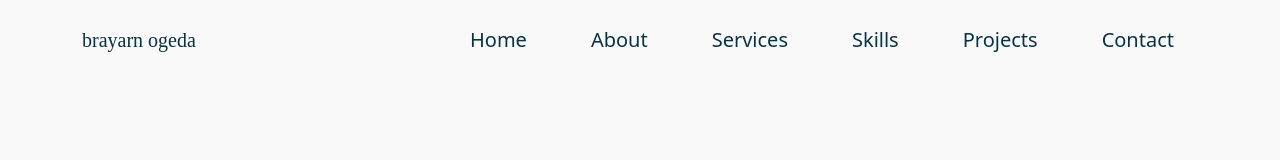
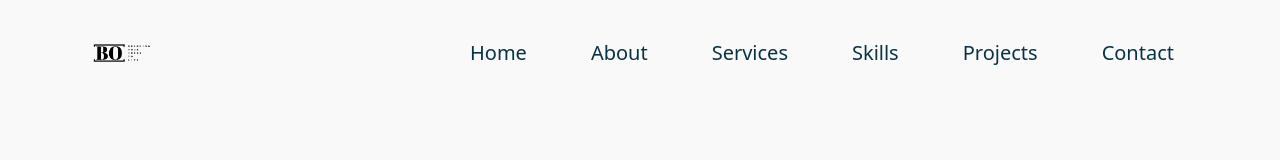
Before and after one commit to o-brayarn/portfolio, a React (Create React App) app: page / in a window 1280 px wide. Shown: the top 160 px of the page. Built offline with nearby package versions, Linux system fonts and the light colour scheme; a web font is replaced by a local one.

Commit message:
add logo to the Navbar

```diff
--- a/src/components/navbar/NavBar.jsx
+++ b/src/components/navbar/NavBar.jsx
@@ -1,6 +1,7 @@
 import React from "react";
 import './navbar.css';
 import { Container, Nav, Navbar, NavLink } from "react-bootstrap";
+import logo from "../../assets/logo.png";
 
 export default function NavBar() {
   const menuData = [
@@ -38,7 +39,13 @@ export default function NavBar() {
     <Navbar className="navbar" variant="light" expand="lg" fixed="top" >
       <Container>
         <Navbar.Brand className="brand" href="#home">
-          brayarn ogeda
+           <img
+              src={logo}
+              width="80"
+              height="80"
+              className="d-inline-block align-top"
+              alt="BO: Bringing your ideas to life!"
+            />
         </Navbar.Brand>
         <Navbar.Toggle aria-controls="basic-navbar-nav" />
         <Navbar.Collapse id="basic-navbar-nav" >
```
